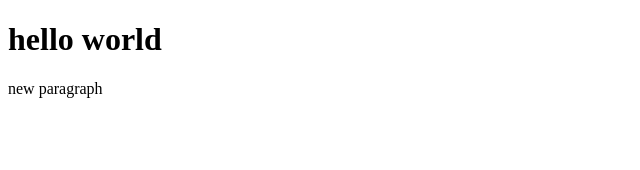
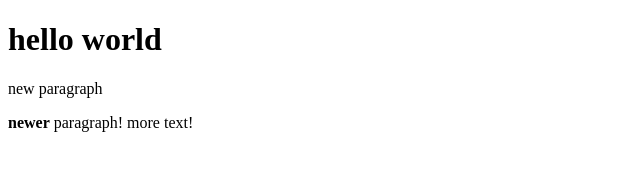
Before and after one commit to v-lai/fcc-sc-lets-git, a plain HTML site: page index.html in a window 1280 px wide. Shown: the whole page, without its empty margins (0-640 px from the left). Drawn offline with Linux system fonts and the light colour scheme.

Commit message:
add paragraph

```diff
--- a/index.html
+++ b/index.html
@@ -3,5 +3,8 @@
 <body>
   <h1>hello world</h1>
   <p>new paragraph</p>
+  <p>
+    <strong>newer</strong> paragraph! more text!
+  </p>
 </body>
 </html>
```
